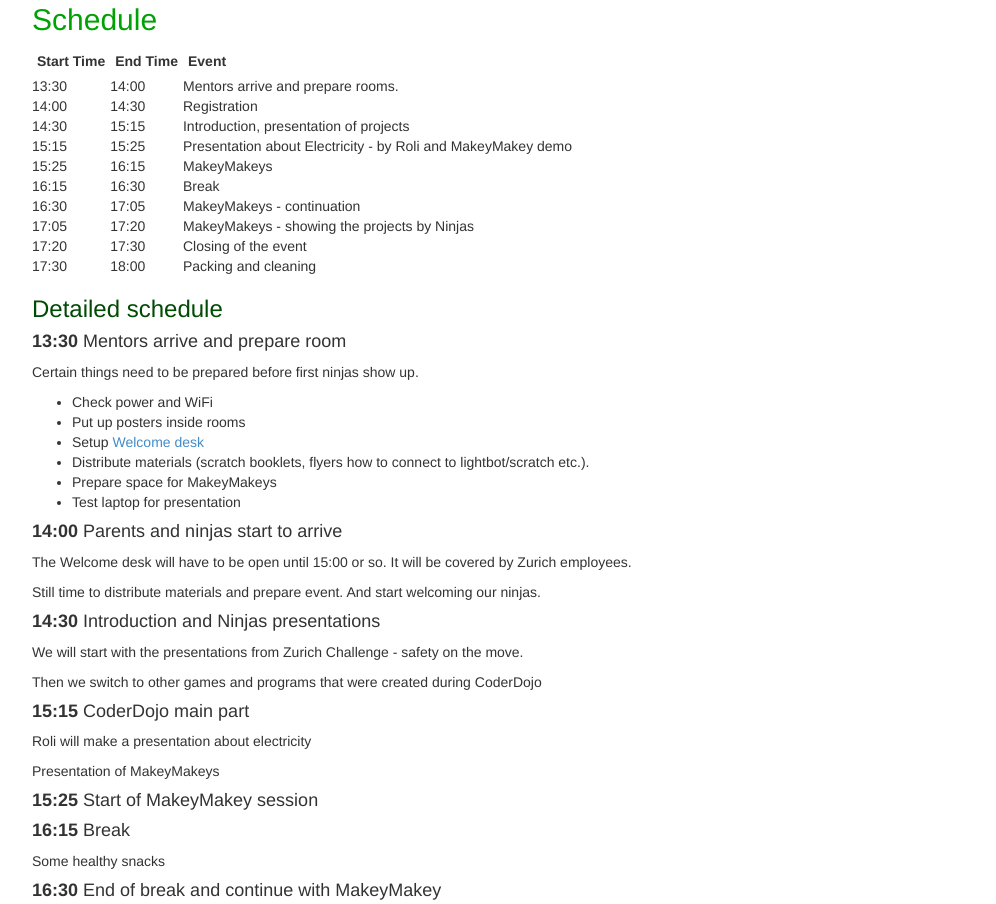
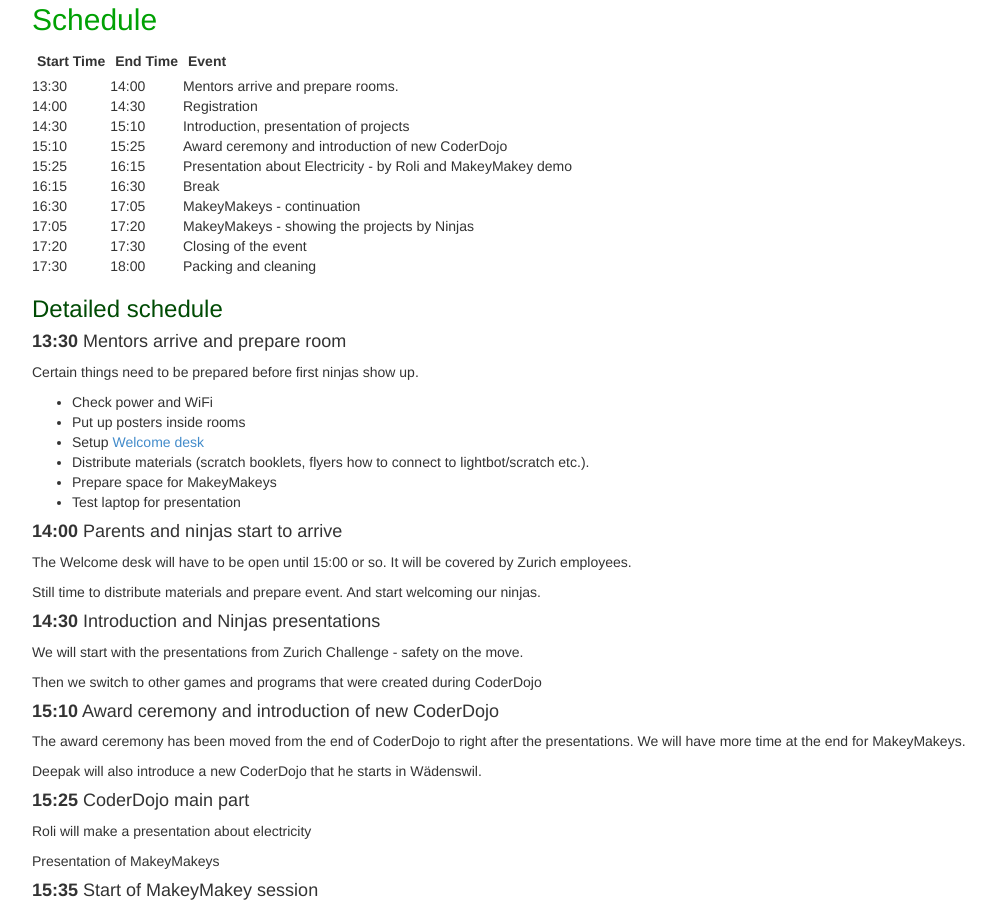
Before and after one commit to CoderDojoZH/CoderDojoZH.github.io-2014, a plain HTML site: page final.html in a window 1280 px wide. Shown: the part 824-1728 px from the top of the page, without its empty margins (38-1034 px from the left). Drawn offline with nearby package versions, Linux system fonts and the light colour scheme.

Commit message:
Updated the schedule

```diff
--- a/final.html
+++ b/final.html
@@ -135,18 +135,18 @@
         </tr>
         <tr>
           <td>14:30</td>
-          <td>15:15</td>
+          <td>15:10</td>
           <td>Introduction, presentation of projects</td>
         </tr>
         <tr>
-          <td>15:15</td>
+          <td>15:10</td>
           <td>15:25</td>
-          <td>Presentation about Electricity - by Roli and MakeyMakey demo</td>
+          <td>Award ceremony and introduction of new CoderDojo</td>
         </tr>
         <tr>
           <td>15:25</td>
           <td>16:15</td>
-          <td>MakeyMakeys</td>
+          <td>Presentation about Electricity - by Roli and MakeyMakey demo</td>
         </tr>
         <tr>
           <td>16:15</td>
@@ -200,12 +200,18 @@
         <p>Then we switch to other games and programs that were created during CoderDojo</p>
       </div>
       <div>
-        <h4><strong>15:15</strong> CoderDojo main part</h4>
+        <h4><strong>15:10</strong> Award ceremony and introduction of new CoderDojo</h4>
+        <p>The award ceremony has been moved from the end of CoderDojo to right after the presentations.
+          We will have more time at the end for MakeyMakeys.</p>
+        <p>Deepak will also introduce a new CoderDojo that he starts in Wädenswil.</p>
+      </div>
+      <div>
+        <h4><strong>15:25</strong> CoderDojo main part</h4>
         <p>Roli will make a presentation about electricity</p>
         <p>Presentation of MakeyMakeys</p>
       </div>
       <div>
-        <h4><strong>15:25</strong> Start of MakeyMakey session</h4>
+        <h4><strong>15:35</strong> Start of MakeyMakey session</h4>
       </div>
       <div>
         <h4><strong>16:15</strong> Break</h4>
```
